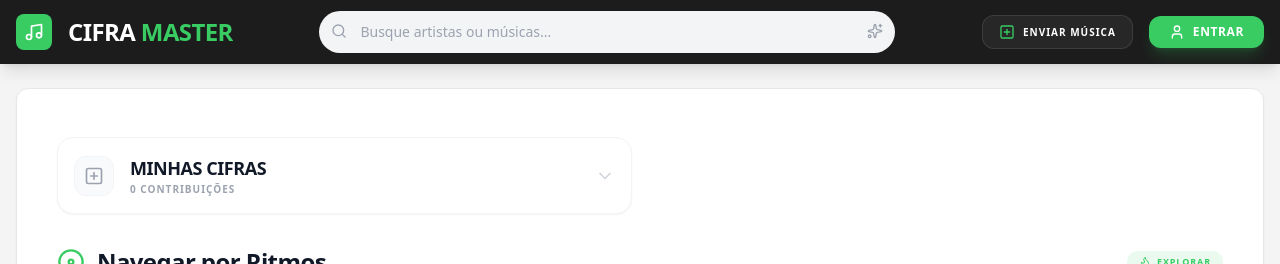
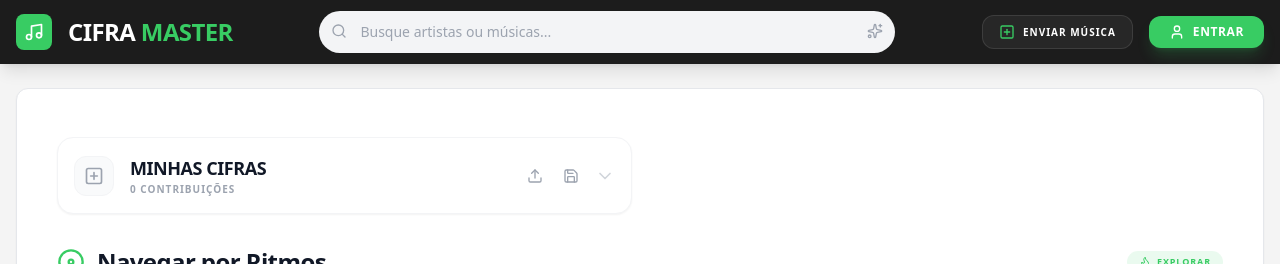
Before and after one commit to thyagomonteiro10/ciframaster, a React (Vite) app: page / in a window 1280 px wide. Shown: the top 264 px of the page. Built offline with nearby package versions, Linux system fonts and the light colour scheme.

Commit message:
feat: Add file upload functionality
Introduces the ability to upload song files (JSON, TXT) to the Cifra Master application. This enhances user experience by allowing them to import their own music sheets.

```diff
--- a/App.tsx
+++ b/App.tsx
@@ -1,11 +1,12 @@
 
-import React, { useState, useEffect, useMemo, useCallback } from 'react';
+import React, { useState, useEffect, useMemo, useCallback, useRef } from 'react';
 import {
   Play, Pause, Grid, Music, Heart, X, Bot, Link as LinkIcon,
   Globe, ChevronRight, Menu, Search, Video, Settings, ChevronDown,
   Maximize2, Type as FontIcon, Minus, Plus, Share2, Guitar, Star, Users, Flame, Disc, ArrowLeft, CheckCircle2,
   ArrowUpDown, Type, PlusCircle, Timer, Activity, Folder, ExternalLink, Info, Download, PlayCircle,
-  Keyboard, Monitor, Youtube, Sparkles, Zap, AlertCircle, Eye, User, LogIn, Mail, Lock, LogOut, Home, ChevronUp, PlusSquare
+  Keyboard, Monitor, Youtube, Sparkles, Zap, AlertCircle, Eye, User, LogIn, Mail, Lock, LogOut, Home, ChevronUp, PlusSquare,
+  Upload, FileJson, FileText, Save
 } from 'lucide-react';
 import { ExtendedSong, ZEZE_SONGS, JULIANY_SOUZA_SONGS, RICK_RENNER_SONGS } from './constants';
 import { findChordsWithAI } from './services/geminiService';
@@ -44,6 +45,8 @@ const App: React.FC = () => {
   const [isFavFolderOpen, setIsFavFolderOpen] = useState(true);
   const [isUserSongsOpen, setIsUserSongsOpen] = useState(false);
   const [isViewMode, setIsViewMode] = useState(false);
+
+  const fileInputRef = useRef<HTMLInputElement>(null);
 
   // Auth States
   const [isAuthModalOpen, setIsAuthModalOpen] = useState(false);
@@ -117,8 +120,70 @@ const App: React.FC = () => {
   const handleSongSubmission = (song: ExtendedSong) => {
     setUserSongs(prev => [song, ...prev]);
     setIsUserSongsOpen(true);
-    // Auto select the new song
     handleSongSelect(song);
+  };
+
+  const handleImportClick = () => {
+    fileInputRef.current?.click();
+  };
+
+  const handleFileUpload = (event: React.ChangeEvent<HTMLInputElement>) => {
+    const file = event.target.files?.[0];
+    if (!file) return;
+
+    const reader = new FileReader();
+    reader.onload = (e) => {
+      const content = e.target?.result as string;
+      try {
+        // Tenta ler como JSON (formato de backup)
+        if (file.name.endsWith('.json')) {
+          const imported = JSON.parse(content);
+          if (Array.isArray(imported)) {
+            setUserSongs(prev => [...imported, ...prev]);
+            alert(`${imported.length} músicas importadas com sucesso!`);
+          } else if (imported.title && imported.content) {
+            handleSongSubmission(imported);
+          }
+        } else {
+          // Trata como texto puro (.txt)
+          const lines = content.split('\n');
+          const title = lines[0]?.trim() || 'Música Importada';
+          const artist = lines[1]?.trim() || 'Artista Desconhecido';
+          const songContent = lines.slice(2).join('\n').trim() || content;
+
+          const newSong: ExtendedSong = {
+            id: `imported-${Date.now()}`,
+            title,
+            artist,
+            content: songContent,
+            genre: 'Pop',
+            difficulty: 'Médio',
+            verified: false
+          };
+          handleSongSubmission(newSong);
+        }
+      } catch (err) {
+        console.error("Erro ao importar arquivo", err);
+        alert("Erro ao ler o arquivo. Certifique-se de que é um formato válido.");
+      }
+    };
+    reader.readAsText(file);
+    // Reset input
+    event.target.value = '';
+  };
+
+  const handleExportAll = () => {
+    if (userSongs.length === 0) {
+      alert("Você não tem cifras para exportar ainda.");
+      return;
+    }
+    const dataStr = "data:text/json;charset=utf-8," + encodeURIComponent(JSON.stringify(userSongs, null, 2));
+    const downloadAnchorNode = document.createElement('a');
+    downloadAnchorNode.setAttribute("href", dataStr);
+    downloadAnchorNode.setAttribute("download", "meu_repertorio_cifra_master.json");
+    document.body.appendChild(downloadAnchorNode);
+    downloadAnchorNode.click();
+    downloadAnchorNode.remove();
   };
 
   const isCurrentFavorite = useMemo(() => {
@@ -154,7 +219,6 @@ const App: React.FC = () => {
   const handleSearch = useCallback(async (query: string) => {
     const q = query.toLowerCase();
 
-    // Check user songs first
     const userMatch = userSongs.find(s => s.title.toLowerCase().includes(q) || s.artist.toLowerCase().includes(q));
     if (userMatch) {
       handleSongSelect(userMatch);
@@ -290,10 +354,10 @@ const App: React.FC = () => {
 
         {/* Minhas Contribuições */}
         <div className="animate-in fade-in slide-in-from-right-4 duration-500">
-           <button
-             onClick={() => setIsUserSongsOpen(!isUserSongsOpen)}
-             className="w-full flex items-center justify-between p-4 bg-white rounded-2xl shadow-sm border border-gray-100 hover:border-[#38cc63] transition-all group"
+           <div
+             className="w-full bg-white rounded-2xl shadow-sm border border-gray-100 hover:border-[#38cc63]/30 transition-all group"
            >
+              <div className="flex items-center justify-between p-4 cursor-pointer" onClick={() => setIsUserSongsOpen(!isUserSongsOpen)}>
                 <div className="flex items-center gap-4">
                    <div className="w-10 h-10 bg-gray-50 rounded-xl flex items-center justify-center border border-gray-100 group-hover:bg-[#38cc63]/10 group-hover:border-[#38cc63]/30 transition-all">
                       <PlusSquare className="text-gray-400 w-5 h-5 group-hover:text-[#38cc63] transition-colors" />
@@ -303,11 +367,37 @@ const App: React.FC = () => {
                       <p className="text-[10px] font-bold text-gray-400 uppercase tracking-widest">{userSongs.length} contribuições</p>
                    </div>
                 </div>
+                <div className="flex items-center gap-2">
+                  <div className="flex items-center gap-1">
+                    <button
+                      onClick={(e) => { e.stopPropagation(); handleImportClick(); }}
+                      className="p-2 hover:bg-gray-100 rounded-lg text-gray-400 hover:text-[#38cc63] transition-all"
+                      title="Importar do Computador"
+                    >
+                      <Upload className="w-4 h-4" />
+                    </button>
+                    <button
+                      onClick={(e) => { e.stopPropagation(); handleExportAll(); }}
+                      className="p-2 hover:bg-gray-100 rounded-lg text-gray-400 hover:text-blue-500 transition-all"
+                      title="Exportar Todas (Backup)"
+                    >
+                      <Save className="w-4 h-4" />
+                    </button>
+                  </div>
                   <ChevronDown className={`w-5 h-5 text-gray-300 transition-transform duration-300 ${isUserSongsOpen ? 'rotate-180' : ''}`} />
-           </button>
+                </div>
+              </div>
+
+              <input
+                type="file"
+                ref={fileInputRef}
+                onChange={handleFileUpload}
+                className="hidden"
+                accept=".txt,.json"
+              />
 
               {isUserSongsOpen && (
-             <div className="mt-3 grid grid-cols-1 gap-2 animate-in slide-in-from-top-2 duration-300 origin-top">
+                <div className="px-4 pb-4 grid grid-cols-1 gap-2 animate-in slide-in-from-top-2 duration-300 origin-top">
                     {userSongs.length > 0 ? (
                       userSongs.slice(0, 5).map((song) => (
                         <div
@@ -328,11 +418,12 @@ const App: React.FC = () => {
                         className="p-8 border-2 border-dashed border-gray-100 rounded-xl text-center hover:border-[#38cc63]/30 transition-all group"
                       >
                         <p className="text-[10px] font-black text-gray-300 uppercase tracking-widest group-hover:text-[#38cc63]">Nenhuma cifra enviada</p>
-                    <span className="text-[9px] font-bold text-[#38cc63] mt-2 block">Clique para enviar a primeira</span>
+                        <span className="text-[9px] font-bold text-[#38cc63] mt-2 block">Clique em enviar ou importar arquivo</span>
                       </button>
                     )}
                 </div>
               )}
+           </div>
         </div>
       </div>
 
```
Lines whose indentation alone changed are shown as unchanged.
